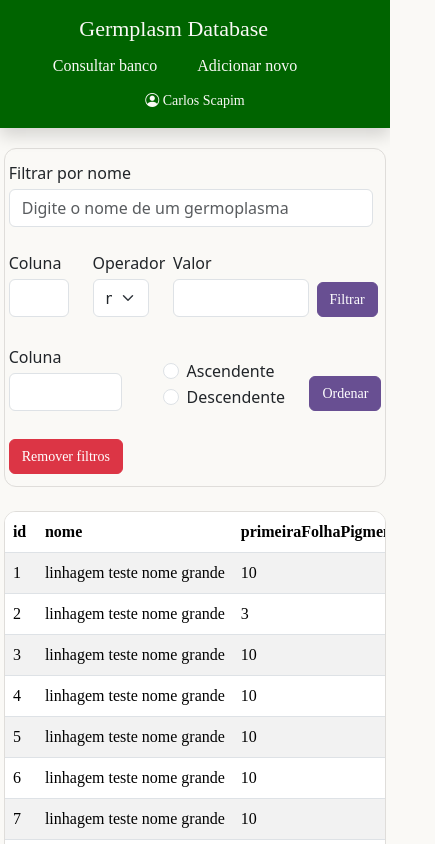
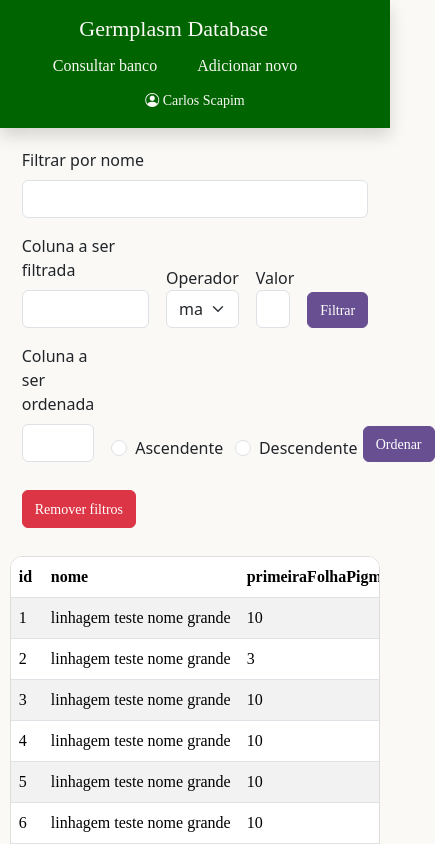
Before and after one commit to gabrielscapim/frontend-germplasm-database-project, a React (Create React App) app in the folder frontend/: page /consult-germplasms in a window 390 px wide. Shown: the top 844 px of the page, 435 px wide, since content can reach past the window. Built offline with nearby package versions, Linux system fonts and the light colour scheme; a web font is replaced by a local one.

Commit message:
style: filters

```diff
--- a/frontend/src/components/Common/Datalist.js
+++ b/frontend/src/components/Common/Datalist.js
@@ -1,12 +1,19 @@
 import PropTypes from 'prop-types';
 
-function Datalist({ id, label, options, inputValue, name, placeholder }) {
+function Datalist({
+  id,
+  label,
+  options,
+  inputValue,
+  name,
+  placeholder,
+  containerStyles,
+}) {
   return (
-    <div style={ { width: '30%', marginRight: '24px' } }>
+    <div style={ { ...containerStyles } }>
       <label
         htmlFor={ id }
         className="form-label"
-        style={ { marginBottom: '4px' } }
       >
         { label }
       </label>
@@ -39,6 +46,7 @@ Datalist.propTypes = {
   inputValue: PropTypes.string.isRequired,
   name: PropTypes.string.isRequired,
   placeholder: PropTypes.string.isRequired,
+  containerStyles: PropTypes.objectOf(PropTypes.string).isRequired,
   // handleChange: PropTypes.func.isRequired,
 };
 
--- a/frontend/src/components/Common/Input.js
+++ b/frontend/src/components/Common/Input.js
@@ -1,5 +1,4 @@
 import PropTypes from 'prop-types';
-import styles from './Input.module.css';
 
 function Input({
   id,
@@ -9,32 +8,29 @@ function Input({
   name,
   handleChange,
   placeholder,
-  containerClassName,
-  labelClassName,
-  inputClassName,
-  componentStyles,
+  containerStyles,
 }) {
   return (
     <div
       className={
         type === 'radio'
-          ? `form-check ${styles[containerClassName]}`
-          : `form-group ${styles[containerClassName]}`
+          ? 'form-check'
+          : 'form-group'
       }
-      style={ { ...componentStyles } }
+      style={ { ...containerStyles } }
     >
       <label
         className={ type === 'radio'
-          ? `form-check-label ${styles[labelClassName]}`
-          : `${styles[labelClassName]}` }
+          ? 'form-check-label'
+          : '' }
         htmlFor={ id }
       >
         { label }
       </label>
       <input
         className={ type === 'radio'
-          ? `form-check-input ${styles[inputClassName]}`
-          : `form-control ${styles[inputClassName]}` }
+          ? 'form-check-input'
+          : 'form-control' }
         id={ id }
         type={ type }
         name={ name }
@@ -55,10 +51,7 @@ Input.propTypes = {
   name: PropTypes.string.isRequired,
   handleChange: PropTypes.func.isRequired,
   placeholder: PropTypes.string.isRequired,
-  containerClassName: PropTypes.string.isRequired,
-  labelClassName: PropTypes.string.isRequired,
-  inputClassName: PropTypes.string.isRequired,
-  componentStyles: PropTypes.objectOf(PropTypes.string).isRequired,
+  containerStyles: PropTypes.objectOf(PropTypes.string).isRequired,
 };
 
 export default Input;
--- a/frontend/src/components/Common/Select.js
+++ b/frontend/src/components/Common/Select.js
@@ -1,12 +1,19 @@
 import React from 'react';
 import PropTypes from 'prop-types';
 
-function Select({ id, label, options, inputValue, name, handleChange }) {
+function Select({
+  id,
+  label,
+  options,
+  inputValue,
+  name,
+  handleChange,
+  containerStyles,
+}) {
   return (
-    <div className="form-group" style={ { marginRight: '24px', width: '15%' } }>
+    <div className="form-group" style={ { ...containerStyles } }>
       <label
         htmlFor={ id }
-        style={ { marginBottom: '4px' } }
       >
         { label }
       </label>
@@ -38,6 +45,7 @@ Select.propTypes = {
   inputValue: PropTypes.string.isRequired,
   name: PropTypes.string.isRequired,
   handleChange: PropTypes.func.isRequired,
+  containerStyles: PropTypes.objectOf(PropTypes.string).isRequired,
 };
 
 export default Select;
--- a/frontend/src/components/ConsultGermplasms/Filters.js
+++ b/frontend/src/components/ConsultGermplasms/Filters.js
@@ -6,32 +6,32 @@ import Button from '../Common/Button';
 import Datalist from '../Common/Datalist';
 
 function Filters({ attributes }) {
-  const MAX_SCREEN_SIZE = 1260;
+  const ROW_CLASS = 'filters-row';
   const purpleButtonStyles = {
     backgroundColor: '#684f92',
     border: '1px solid #684f92',
-    marginRight: '2%',
+    height: '36px',
+    marginLeft: '2%',
   };
 
   return (
     <div className={ styles['filters-container'] }>
-      <div className={ styles['filters-container-first-line'] }>
-        <Input
+      <div className={ styles[ROW_CLASS] }>
+        <Datalist
           id="name-filter"
           label="Filtrar por nome"
-          type="text"
+          options={ attributes }
           name="nameFilter"
-          placeholder="Digite o nome de um germoplasma"
-          labelClassName="general-input-label"
+          containerStyles={ { width: '100%' } }
         />
       </div>
-      { window.innerWidth > MAX_SCREEN_SIZE && (
-        <div className={ styles['filters-container-second-line'] }>
+      <div className={ styles[ROW_CLASS] }>
         <Datalist
           id="column-filter"
-            label="Coluna"
+          label="Coluna a ser filtrada"
           options={ attributes }
           name="columnFilter"
+          containerStyles={ { width: '60%', marginRight: '2%' } }
         />
         <Select
           id="comparison-filter"
@@ -42,6 +42,7 @@ function Filters({ attributes }) {
             'igual a',
           ] }
           name="comparisonFilter"
+          containerStyles={ { width: '30%', marginRight: '2%' } }
         />
         <Input
           id="value-filter"
@@ -50,9 +51,7 @@ function Filters({ attributes }) {
           name="valueFilter"
           labelClassName="general-input-label"
           inputClassName="value-input"
-            componentStyles={ {
-              marginRight: '2%',
-            } }
+          containerStyles={ { width: '10%' } }
         />
         <Button
           id="button-filter"
@@ -61,11 +60,14 @@ function Filters({ attributes }) {
           disabled={ false }
           componentStyles={ purpleButtonStyles }
         />
+      </div>
+      <div className={ styles[ROW_CLASS] }>
         <Datalist
           id="column-filter"
-            label="Coluna"
+          label="Coluna a ser ordenada"
           options={ attributes }
           name="columnOrderState"
+          containerStyles={ { width: '60%', marginRight: '2%' } }
         />
         <div className={ styles['filters-radios-container'] }>
           <Input
@@ -81,7 +83,7 @@ function Filters({ attributes }) {
             type="radio"
             inputValue="DESC"
             name="sortState"
-              containerClassName="radio-container"
+            containerStyles={ { marginBottom: '0px', marginLeft: '5%' } }
           />
         </div>
         <Button
@@ -92,83 +94,7 @@ function Filters({ attributes }) {
           componentStyles={ purpleButtonStyles }
         />
       </div>
-      ) }
-      { window.innerWidth < MAX_SCREEN_SIZE && (
-        <>
-          <div className={ styles['filters-container-second-line'] }>
-            <Datalist
-              id="column-filter"
-              label="Coluna"
-              options={ attributes }
-              name="columnFilter"
-            />
-            <Select
-              id="comparison-filter"
-              label="Operador"
-              options={ [
-                'maior que',
-                'menor que',
-                'igual a',
-              ] }
-              name="comparisonFilter"
-            />
-            <Input
-              id="value-filter"
-              label="Valor"
-              type="number"
-              name="valueFilter"
-              labelClassName="general-input-label"
-              inputClassName="value-input"
-              componentStyles={ {
-                marginRight: '2%',
-              } }
-            />
-            <Button
-              id="button-filter"
-              label="Filtrar"
-              type="button"
-              disabled={ false }
-              componentStyles={ purpleButtonStyles }
-            />
-          </div>
-          <div className={ styles['filters-container-third-line'] }>
-            <Datalist
-              id="column-filter"
-              label="Coluna"
-              options={ attributes }
-              name="columnOrderState"
-            />
-            <div className={ styles['filters-radios-container'] }>
-              <Input
-                id="column-sort-input-asc"
-                label="Ascendente"
-                type="radio"
-                inputValue="ASC"
-                name="sortState"
-              />
-              <Input
-                id="column-sort-input-desc"
-                label="Descendente"
-                type="radio"
-                inputValue="DESC"
-                name="sortState"
-                containerClassName="radio-container"
-              />
-            </div>
-            <Button
-              id="column-sort-button"
-              label="Ordenar"
-              type="button"
-              disabled={ false }
-              componentStyles={ {
-                backgroundColor: '#684f92',
-                border: '1px solid #684f92',
-                marginRight: '1%',
-              } }
-            />
-          </div>
-        </>
-      ) }
+      <div className={ styles[ROW_CLASS] }>
         <Button
           id="button-filter"
           label="Remover filtros"
@@ -177,11 +103,12 @@ function Filters({ attributes }) {
           componentStyles={ {
             backgroundColor: '#dc3545',
             border: '1px solid #dc3545',
-          height: '35px',
-          marginLeft: '1%',
+            height: '38px',
             marginBottom: '12px',
+            marginTop: '12px',
           } }
         />
+      </div>
     </div>
   );
 }
--- a/frontend/src/components/ConsultGermplasms/Filters.module.css
+++ b/frontend/src/components/ConsultGermplasms/Filters.module.css
@@ -1,8 +1,7 @@
 .filters-container {
-    border: 1px solid #dfddda;
+    padding: 0px 12px 0px 12px;
     border-radius: 12px;
-    margin-bottom: 24px;
-    width: 98%;
+    width: 95%;
 }
 
 .filters-container-first-line {
@@ -10,22 +9,14 @@
     margin: 12px 12px 12px 1%;
 }
 
-.filters-container-second-line {
+.filters-row {
+    display: flex;
+    gap: 10px;
     padding: 0px 0px 16px 0px;
-    display: flex;
-    justify-content: space-between;
     align-items: flex-end;
-    margin: 12px 0px 12px 1%;
-}
-
-.filters-container-third-line {
-    padding: 0px 0px 16px 0px;
-    display: flex;
-    justify-content: space-between;
-    align-items: flex-end;
-    margin: 12px 0px 12px 1%;
+    width: 100%;
 }
 
 .filters-radios-container {
-    margin-right: 2%;
+    display: flex;
 }
--- a/frontend/src/components/ConsultGermplasms/GermplasmTable.module.css
+++ b/frontend/src/components/ConsultGermplasms/GermplasmTable.module.css
@@ -2,7 +2,7 @@
     border: 1px solid #dfddda;
     border-radius: 12px;
     height: 600px;
-    width: 98%;
+    width: 95%;
     overflow-y: scroll;
     overflow-x: scroll;
     font-family: 'Museo Sans Rounded';
```
Lines whose indentation alone changed are shown as unchanged.
